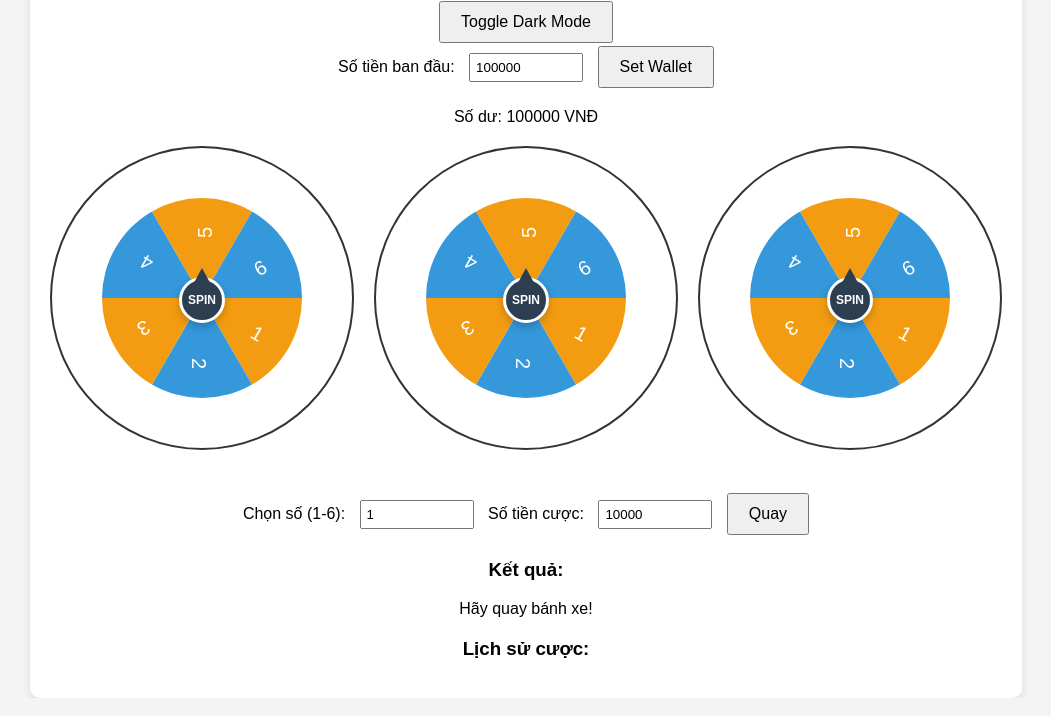
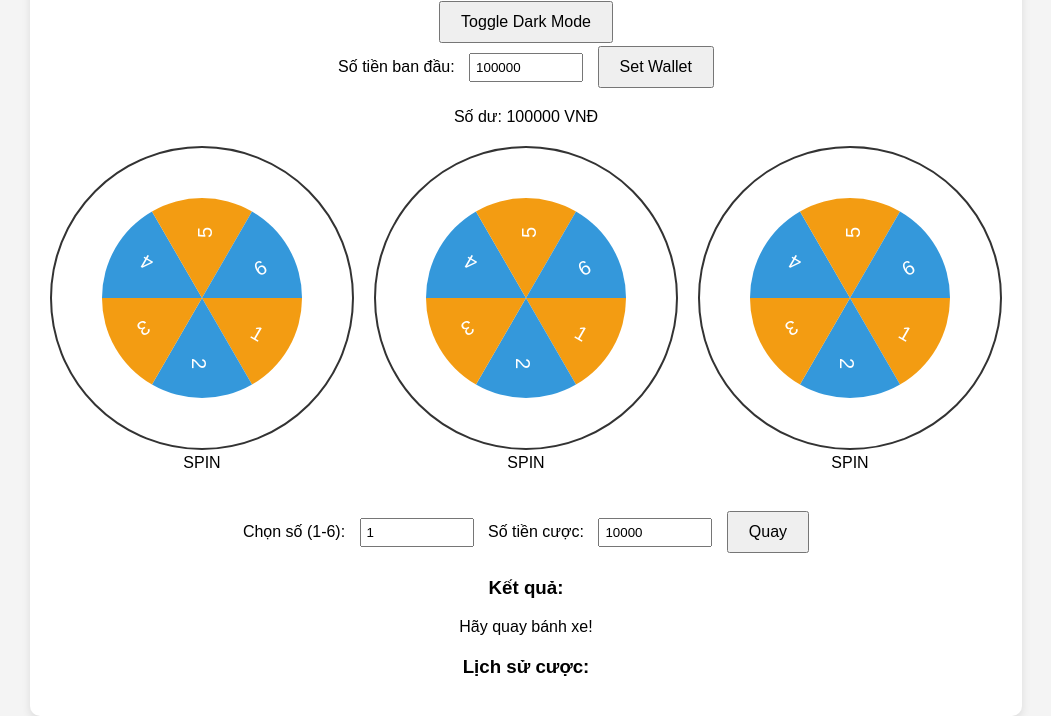
Before and after one commit to yhthna01/tryfly, a plain HTML site: page index.html in a window 1280 px wide. Shown: the part 147-863 px from the top of the page, without its empty margins (114-1165 px from the left). Drawn offline with Linux system fonts and the light colour scheme.

Commit message:
Update style.css

```diff
--- a/style.css
+++ b/style.css
@@ -9,7 +9,6 @@ body {
 	transition: background-color 0.3s, color 0.3s;
 }
 
-
 .container {
 	text-align: center;
 	background-color: #fff;
@@ -19,18 +18,15 @@ body {
 	transition: background-color 0.3s, color 0.3s;
 }
 
-
 .dark-mode body {
 	background-color: #333;
 	color: #fff;
 }
 
-
 .dark-mode .container {
 	background-color: #444;
 	color: #fff;
 }
-
 
 .wheels {
 	display: flex;
@@ -39,11 +35,9 @@ body {
 	margin: 20px 0;
 }
 
-
 .wheel-wrapper {
 	position: relative;
 }
-
 
 canvas {
 	border: 2px solid #333;
@@ -51,11 +45,9 @@ canvas {
 	transition: transform 4s cubic-bezier(0.25, 1, 0.5, 1);
 }
 
-
 .controls {
 	margin: 20px 0;
 }
-
 
 #logo {
 	font-size: 24px;
@@ -63,13 +55,11 @@ canvas {
 	margin-bottom: 20px;
 }
 
-
 input {
 	margin: 10px;
 	padding: 5px;
 	width: 100px;
 }
-
 
 button {
 	padding: 10px 20px;
@@ -77,56 +67,10 @@ button {
 	cursor: pointer;
 }
 
-
 .result,
 .history {
 	margin-top: 20px;
 }
-
 li {
 	list-style: none;
 }
-
-/*
-  Nút tròn ở trung tâm, có chữ "SPIN"
-  kèm một mũi tên tam giác nhô ra (ở đỉnh nút).
-*/
-.spin-button {
-    position: absolute;
-    top: 50%;
-    /* Căn giữa chiều dọc */
-    left: 50%;
-    /* Căn giữa chiều ngang */
-    transform: translate(-50%, -50%);
-    width: 40px;
-    height: 40px;
-    background-color: #2c3e50;
-    /* xanh đậm */
-    border-radius: 50%;
-    border: 3px solid #fff;
-    color: #fff;
-    font-size: 12px;
-    font-weight: bold;
-    text-align: center;
-    line-height: 40px;
-    /* canh chữ "SPIN" giữa nút */
-    cursor: pointer;
-    z-index: 10;
-    box-shadow: 0 4px 8px rgba(0, 0, 0, 0.2);
-    user-select: none;
-    transition: background-color 0.2s;
-}
-
-/* Mũi tên nhỏ nhô ra ở đầu nút (phía trên) */
-.spin-button::before {
-    content: "";
-    position: absolute;
-    top: 10px;
-    left: 50%;
-    transform: translate(-50%, -100%);
-    width: 0;
-    height: 0;
-    border-left: 12px solid transparent;
-    border-right: 12px solid transparent;
-    border-bottom: 22px solid #2c3e50;
-}
```
Lines whose indentation alone changed are shown as unchanged.
